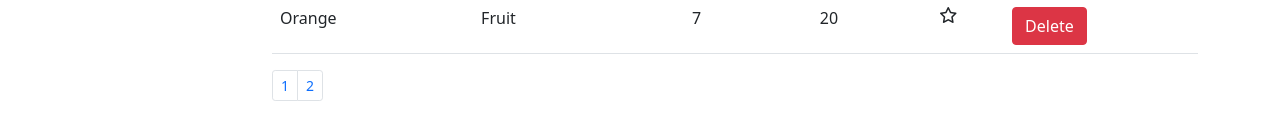
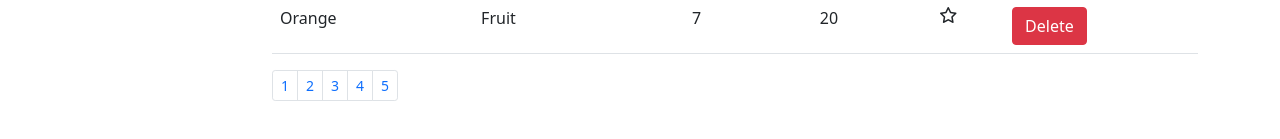
Before and after one commit to MissJL/intensive-food, a React (Create React App) app: page / in a window 1280 px wide. Shown: the part 529-668 px from the top of the page. Built offline with nearby package versions, Linux system fonts and the light colour scheme.

Commit message:
added pagination with state in same file

```diff
--- a/src/App.jsx
+++ b/src/App.jsx
@@ -3,22 +3,12 @@ import Foods from "./Components/Foods";
 import { getFoods } from "../src/Services/fakeFoodService";
 import Pagination from "./Components/Pagination";
 import ListGroup from "./Components/ListGroup";
-import { getPages } from "./Services/Pages";
 import { getCategories } from "./Services/fakeCategoryServices";
 
 class App extends Component {
   state = {
     foods: getFoods(),
-    pages: getPages(),
     categories: getCategories(),
-  };
-
-  handleActive = (nr) => {
-    const pages = [...this.state.pages];
-    const index = pages.indexOf(nr);
-    pages[index] = { ...nr };
-    pages[index].active = !this.state.pages.active;
-    this.setState({ pages });
   };
 
   handleDelete = (id) => {
@@ -35,7 +25,7 @@ class App extends Component {
           </span>
           <div className="col">
             <Foods foods={this.state.foods} onDelete={this.handleDelete} />
-            <Pagination pages={this.state.pages} onActive={this.handleActive} />
+            <Pagination />
           </div>
         </div>
       </div>
--- a/src/Components/ListGroup.jsx
+++ b/src/Components/ListGroup.jsx
@@ -1,12 +1,12 @@
 import React, { Component } from "react";
 
 class ListGroup extends Component {
-  state = {
-    filtered: false,
-  };
-
-  getFiltered = () => {
-    const filtered = !this.state.filtered;
+  getFiltered = (category) => {
+    const filtered = this.props.categories.map((c) => ({
+      ...c,
+      isActive: false,
+    }));
+    filtered[category.name - 1].isActive = true;
     this.setState({ filtered });
   };
 
@@ -14,19 +14,12 @@ class ListGroup extends Component {
     return (
       <span>
         <ul className="list-group container-sm">
-          <li
-            className={
-              this.state.filtered ? "list-group-item active" : "list-group-item"
-            }
-            onClick={() => this.getFiltered()}
-          >
-            All Categories
-          </li>
+          <li className="list-group-item">All Categories</li>
           {this.props.categories.map((category) => (
             <li
               key={category.name}
               className={
-                this.state.filtered
+                this.props.categories.isActive
                   ? "list-group-item active"
                   : "list-group-item"
               }
--- a/src/Components/Pagination.jsx
+++ b/src/Components/Pagination.jsx
@@ -2,12 +2,28 @@ import React, { Component } from "react";
 
 class Pagination extends Component {
   state = {
-    active: false,
+    pages: [
+      { pageNr: 1, active: false },
+      { pageNr: 2, active: false },
+      { pageNr: 3, active: false },
+      { pageNr: 4, active: false },
+      { pageNr: 5, active: false },
+    ],
   };
 
-  getActive = () => {
-    const page = !this.state.active;
-    this.setState({ active: page });
+  getActive = (page) => {
+    const pages = this.state.pages.map((p) => ({ ...p, active: false }));
+    pages[page.pageNr - 1].active = true;
+    this.setState({ pages });
+  };
+
+  getFiltered = (filter) => {
+    const filtered = this.props.categories.map((c) => ({
+      ...c,
+      isActive: false,
+    }));
+    filtered[filter.name - 1].isActive = true;
+    this.setState({ filtered });
   };
 
   render() {
@@ -15,18 +31,15 @@ class Pagination extends Component {
       <>
         <nav>
           <ul className="pagination pagination-sm">
-            <li
-              className={this.state.active ? "page-item active" : "page-item"}
-              onClick={() => this.getActive()}
-            >
-              <a className="page-link">1</a>
-            </li>
-            <li
-              className={this.state.active ? "page-item active" : "page-item"}
-              onClick={() => this.getActive()}
-            >
-              <a className="page-link">2</a>
-            </li>
+            {this.state.pages.map((page) => (
+              <li
+                key={page.page}
+                className={page.active ? "page-item active" : "page-item"}
+                onClick={() => this.getActive(page)}
+              >
+                <a className="page-link">{page.pageNr}</a>
+              </li>
+            ))}
           </ul>
         </nav>
       </>
--- a/src/Services/Pages.js
+++ /dev/null
@@ -1,11 +0,0 @@
-const pages = [
-  { nr: 1, active: false },
-  { nr: 2, active: false },
-  { nr: 3, active: false },
-  { nr: 4, active: false },
-  { nr: 5, active: false },
-];
-
-export function getPages() {
-  return pages;
-}
--- a/src/Services/fakeCategoryServices.js
+++ b/src/Services/fakeCategoryServices.js
@@ -1,7 +1,7 @@
 const categories = [
-  { _id: "5b21ca3eeb7f6fbccd471818", name: "Fruit" },
-  { _id: "5b21ca3eeb7f6fbccd471814", name: "Snacks" },
-  { _id: "5b21ca3eeb7f6fbccd471820", name: "Vegetables" },
+  { _id: "5b21ca3eeb7f6fbccd471818", name: "Fruit", isActive: true },
+  { _id: "5b21ca3eeb7f6fbccd471814", name: "Snacks", isActive: true },
+  { _id: "5b21ca3eeb7f6fbccd471820", name: "Vegetables", isActive: true },
 ];
 
 export function getCategories() {
```
